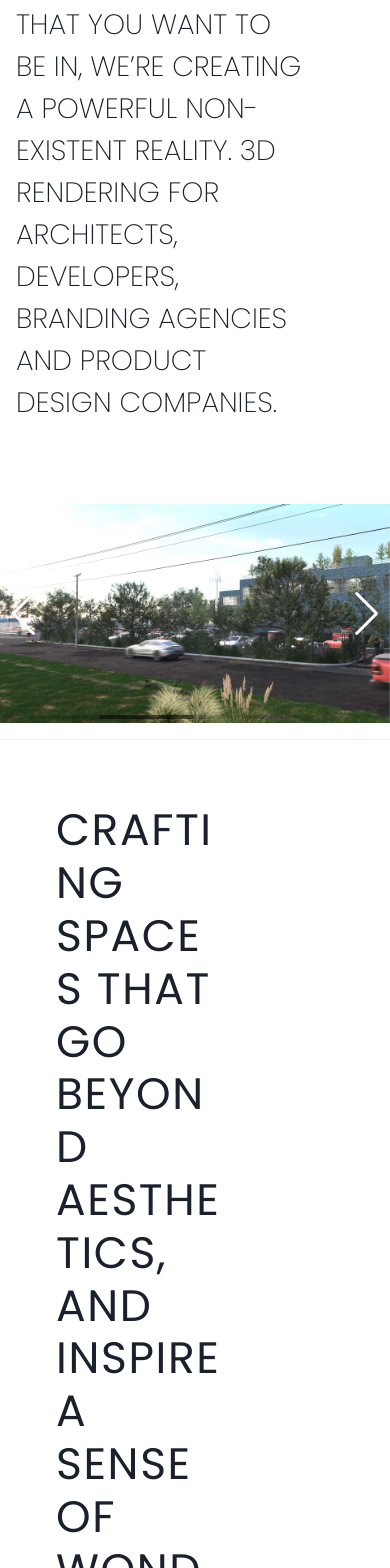
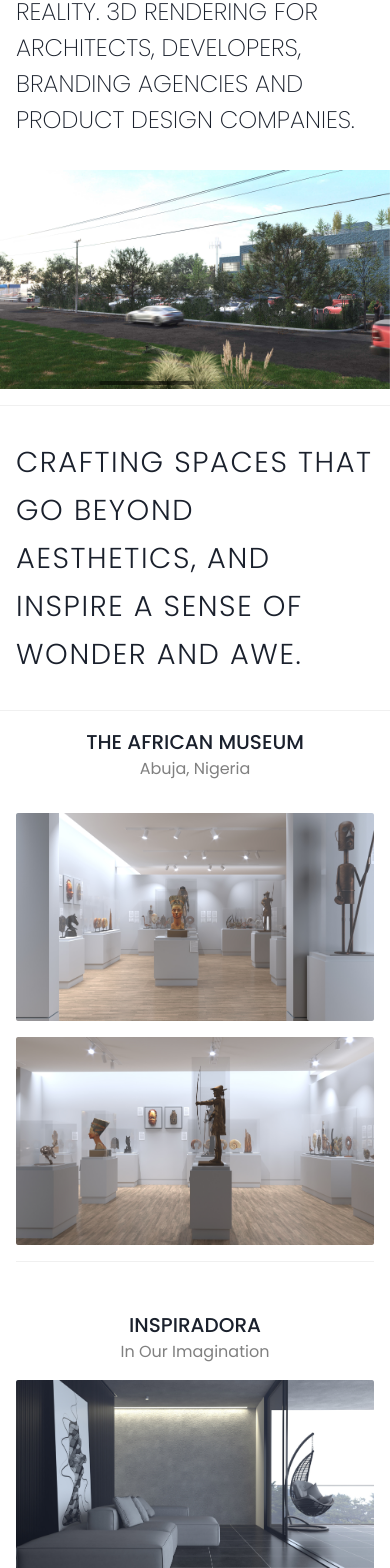
Before and after one commit to thepgstudio/pgwebv1, a Next.js app: page / in a window 390 px wide. Shown: the part 430-1998 px from the top of the page. Built offline with nearby package versions, Linux system fonts and the light colour scheme.

Commit message:
(feat): home page responsiveness

```diff
--- a/components/Footer.tsx
+++ b/components/Footer.tsx
@@ -29,7 +29,7 @@ const Footer = () => {
 
   return (
     <Box
-      px="4rem"
+      px={{ base: "1rem", lg: "4rem" }}
       pt="4rem"
       pb="1rem"
       w={"100vw"}
@@ -40,7 +40,12 @@ const Footer = () => {
       fontFamily={"poppins"}
       gap="5rem"
     >
-      <Box display={"flex"} justifyContent={"space-between"}>
+      <Box
+        display={"flex"}
+        justifyContent={"space-between"}
+        gap="2rem"
+        flexWrap={"wrap"}
+      >
         <VStack alignItems={"flex-start"}>
           {nav.map((item, index) => (
             <Text
--- a/components/NavBar.tsx
+++ b/components/NavBar.tsx
@@ -18,6 +18,7 @@ const NavBar = () => {
 
   return (
     <Box
+      borderBottom={{ base: "1px solid gainsboro", lg: "none" }}
       px={{ base: "1rem", lg: "3rem" }}
       position={"fixed"}
       h={"max-content"}
@@ -28,9 +29,9 @@ const NavBar = () => {
       bg="white"
     >
       <HStack
+        alignItems={{base:"center",lg:"flex-start"}}
+        justifyContent={"space-between"}
         h={"max-content"}
-        justifyContent={"space-between"}
-        alignItems={"flex-start"}
       >
         <Box display={{ base: "none", lg: "block" }}>
           {scrolled ? (
--- a/src/pages/index.tsx
+++ b/src/pages/index.tsx
@@ -37,29 +37,29 @@ export default function Home() {
         flexDirection={{ base: "column", lg: "row" }}
         justifyContent={"space-between"}
         px={{ base: "1rem", lg: "3rem" }}
-        mt={{ base: "5rem", lg: "10rem" }}
+        mt={{ base: "4rem", lg: "10rem" }}
+        gap={{ base: "2rem", lg: "0rem" }}
         height={"max-content"}
         fontFamily={"poppins"}
         display={"flex"}
         pt="7rem"
-        gap={{ base: "2rem", lg: "0rem" }}
       >
         <Text
           textTransform={"uppercase"}
           fontWeight={500}
-          width={{ base: "80%", lg: "38%" }}
-          fontSize={"1.75rem"}
+          width={{ base: "100%", lg: "38%" }}
+          fontSize={{ base: "1.5rem", lg: "1.75rem" }}
         >
           3d Architectural Rendering and <br />
           Visualization Studio
         </Text>
 
         <Text
-          w={{ base: "90%", lg: "54%" }}
+          w={{ base: "100%", lg: "54%" }}
           textTransform={"uppercase"}
           fontWeight={200}
-          fontSize={"1.75rem"}
-          pr="2rem"
+          fontSize={{ base: "1.5rem", lg: "1.75rem" }}
+          pr={{ base: "0rem", lg: "2rem" }}
         >
           Producing images that you want to be in, we’re creating a powerful
           non-existent reality. 3D rendering for architects, developers,
@@ -67,7 +67,11 @@ export default function Home() {
         </Text>
       </Box>
 
-      <Box display={"flex"} alignItems={"flex-start"} mt="5rem">
+      <Box
+        display={"flex"}
+        alignItems={"flex-start"}
+        mt={{ base: "2rem", lg: "5rem" }}
+      >
         <Box w={"100%"}>
           <Swiper
             modules={[Navigation, Pagination, Scrollbar, A11y, Autoplay]}
@@ -76,7 +80,7 @@ export default function Home() {
             autoplay={{
               delay: 3000,
             }}
-            navigation
+            // navigation
             draggable
           >
             <SwiperSlide>
@@ -103,14 +107,19 @@ export default function Home() {
         </Box>
       </Box>
 
-      <Box px="3.5rem" py="4rem" mt="1rem" borderY={"1px solid #f0f0f0"}>
+      <Box
+        px={{ base: "1rem", lg: "3.5rem" }}
+        py={{ base: "2rem", lg: "4rem" }}
+        mt="1rem"
+        borderY={"1px solid #f0f0f0"}
+      >
         <Text
-          w="60%"
-          fontSize={"2.75rem"}
+          fontSize={{ base: "1.8rem", lg: "2.75rem" }}
+          lineHeight={{ base: "3rem", lg: "3.3rem" }}
+          fontWeight={{ base: 300, lg: 400 }}
+          w={{ base: "100%", lg: "60%" }}
           textTransform={"uppercase"}
           fontFamily={"poppins"}
-          lineHeight={"3.3rem"}
-          fontWeight={400}
           letterSpacing={".1rem"}
         >
           crafting spaces that go beyond aesthetics, and inspire a sense of
@@ -119,21 +128,21 @@ export default function Home() {
       </Box>
 
       <Box
-        justifyContent={"space-between"}
+        justifyContent={{ base: "center", lg: "space-between" }}
         borderBottom={"1px solid #f0f0f0"}
-        display={"flex"}
-        px="3.5rem"
-        pb="3rem"
+        px={{ base: "1rem", lg: "3.5rem" }}
+        display={{ base: "none", lg: "flex" }}
+        pb={{ base: "1.5rem", lg: "3rem" }}
         mt="1rem"
       >
         <Text
           textTransform={"uppercase"}
           fontFamily={"poppins"}
-          fontSize={"1.6rem"}
+          fontSize={{ base: "1.5rem", lg: "1.6rem" }}
           lineHeight={"3rem"}
           w="max-content"
           color="black"
-          fontWeight={500}
+          fontWeight={600}
         >
           our featured projects
         </Text>
@@ -152,30 +161,36 @@ export default function Home() {
         </Text>
       </Box>
 
-      <Box px="2rem" py="2rem">
+      <Box px={{ base: "1rem", lg: "2rem" }} py={{ base: "1rem", lg: "2rem" }}>
         {/* First Row */}
         <>
           <Box fontFamily={"poppins"} textAlign={"center"} mb={"2rem"}>
-            <Text fontSize={"1.5rem"} fontWeight={600}>
-              Benin Museum
+            <Text
+              fontSize={{ base: "1.25rem", lg: "1.5rem" }}
+              fontWeight={{ base: 500, lg: 600 }}
+              textTransform={"uppercase"}
+            >
+              The African Museum
             </Text>
             <Text fontSize={"1rem"} color={"grey"} mt="0rem !important">
-              Benin, Nigeria
+              Abuja, Nigeria
             </Text>
           </Box>
           <HStack
+            flexDir={{ base: "column", lg: "row" }}
+            gap={{ base: "1rem", lg: "0rem" }}
+            borderBottom={"1px solid #f0f0f0"}
             justifyContent={"space-between"}
-            borderBottom={"1px solid #f0f0f0"}
             pb="1rem"
           >
-            <VStack fontFamily={"poppins"} w="50%">
+            <VStack fontFamily={"poppins"} w={{ base: "100%", lg: "50%" }}>
               <Box
-                borderRadius={"3px"}
+                h={{ base: "13rem", lg: "max-content" }}
+                w={{ base: "100%", lg: "95%" }}
+                borderRadius={"2px"}
                 overflow={"hidden"}
                 cursor={"pointer"}
-                h={"max-content"}
                 maxH={"25rem"}
-                w="95%"
               >
                 <Image
                   src={image_one}
@@ -186,19 +201,23 @@ export default function Home() {
               </Box>
             </VStack>
 
-            <Box height={"25rem"} w={"max-content"}>
+            <Box
+              display={{ base: "none", lg: "block" }}
+              height={"25rem"}
+              w={"max-content"}
+            >
               <Divider
                 orientation="vertical"
                 colorScheme="#000000 !important"
               />
             </Box>
 
-            <VStack fontFamily={"poppins"} w="50%">
+            <VStack fontFamily={"poppins"} w={{ base: "100%", lg: "50%" }}>
               <Box
-                w="95%"
+                h={{ base: "13rem", lg: "max-content" }}
+                w={{ base: "100%", lg: "95%" }}
                 cursor={"pointer"}
-                borderRadius={"3px"}
-                h={"max-content"}
+                borderRadius={"2px"}
                 overflow={"hidden"}
                 maxH={"25rem"}
               >
@@ -215,26 +234,36 @@ export default function Home() {
 
         {/* Second Row */}
         <>
-          <Box fontFamily={"poppins"} textAlign={"center"} mt="5rem" mb="1rem">
-            <Text fontSize={"1.5rem"} fontWeight={600}>
-              Metropolis
+          <Box
+            mt={{ base: "3rem", lg: "5rem" }}
+            fontFamily={"poppins"}
+            textAlign={"center"}
+            mb="1rem"
+          >
+            <Text
+              fontSize={{ base: "1.25rem", lg: "1.5rem" }}
+              fontWeight={{ base: 500, lg: 600 }}
+            >
+              INSPIRADORA
             </Text>
             <Text fontSize={"1rem"} color={"grey"} mt="0rem !important">
-              Detriot, USA
+              In Our Imagination
             </Text>
           </Box>
 
           <HStack
+            flexDir={{ base: "column", lg: "row" }}
+            gap={{ base: "1rem", lg: "0rem" }}
+            borderBottom={"1px solid #f0f0f0"}
             justifyContent={"space-between"}
-            borderBottom={"1px solid #f0f0f0"}
             pb="1rem"
           >
-            <VStack fontFamily={"poppins"} w="50%">
+            <VStack fontFamily={"poppins"} w={{ base: "100%", lg: "50%" }}>
               <Box
-                w="95%"
+                w={{ base: "100%", lg: "95%" }}
                 cursor={"pointer"}
-                borderRadius={"3px"}
-                h={"max-content"}
+                borderRadius={"2px"}
+                h={{ base: "13rem", lg: "max-content" }}
                 overflow={"hidden"}
                 maxH={"25rem"}
               >
@@ -247,23 +276,23 @@ export default function Home() {
               </Box>
             </VStack>
 
-            <Box height={"25rem"}>
+            <Box height={"25rem"} display={{ base: "none", lg: "block" }}>
               <Divider
                 orientation="vertical"
                 colorScheme="#000000 !important"
               />
             </Box>
 
-            <VStack fontFamily={"poppins"} w="50%">
+            <VStack fontFamily={"poppins"} w={{ base: "100%", lg: "50%" }}>
               <Box
-                w="95%"
-                borderRadius={"3px"}
+                h={{ base: "13rem", lg: "max-content" }}
+                w={{ base: "100%", lg: "95%" }}
+                borderTop={".1px solid grey"}
+                borderRight={".1px solid grey"}
+                borderRadius={"2px"}
                 overflow={"hidden"}
                 cursor={"pointer"}
-                h={"max-content"}
                 maxH={"25rem"}
-                borderTop={".1px solid grey"}
-                borderRight={".1px solid grey"}
               >
                 <Image
                   alt="image four"
@@ -284,21 +313,29 @@ export default function Home() {
             mb={"1rem"}
             mt="3rem"
           >
-            <Text fontSize={"1.5rem"} fontWeight={600}>
-              Service Center
+            <Text
+              fontSize={{ base: "1.5rem", lg: "1.5rem" }}
+              fontWeight={{ base: 500, lg: 600 }}
+            >
+              THE RCCG
             </Text>
             <Text fontSize={"1rem"} color={"grey"} mt="0rem !important">
-              Alabama, USA
+              New York, USA
             </Text>
           </Box>
 
-          <HStack justifyContent={"space-between"} pb="1rem">
-            <VStack fontFamily={"poppins"} w="50%">
+          <HStack
+            justifyContent={"space-between"}
+            flexDir={{ base: "column", lg: "row" }}
+            pb="1rem"
+            gap={{base:"1rem", lg:"none"}}
+          >
+            <VStack fontFamily={"poppins"} w={{ base: "100%", lg: "50%" }}>
               <Box
-                w="95%"
+                h={{ base: "13rem", lg: "max-content" }}
+                w={{ base: "100%", lg: "95%" }}
                 cursor={"pointer"}
-                borderRadius={"3px"}
-                h={"max-content"}
+                borderRadius={"2px"}
                 overflow={"hidden"}
                 maxH={"25rem"}
               >
@@ -311,19 +348,19 @@ export default function Home() {
               </Box>
             </VStack>
 
-            <Box height={"25rem"}>
+            <Box height={"25rem"} display={{ base: "none", lg: "block" }}>
               <Divider
                 orientation="vertical"
                 colorScheme="#000000 !important"
               />
             </Box>
 
-            <VStack fontFamily={"poppins"} w="50%">
+            <VStack fontFamily={"poppins"} w={{base:"100%",lg:"50%"}}>
               <Box
-                w="95%"
+                w={{base:"100%",lg:"95%"}}
+                h={{base:"13rem",lg:"max-content"}}
                 cursor={"pointer"}
-                borderRadius={"3px"}
-                h={"max-content"}
+                borderRadius={"2px"}
                 overflow={"hidden"}
                 maxH={"25rem"}
               >
```
